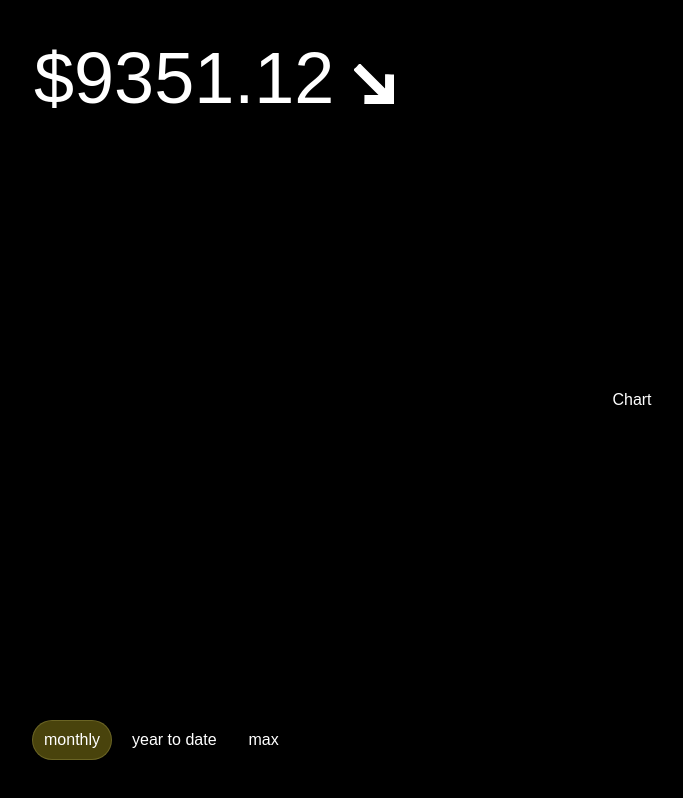
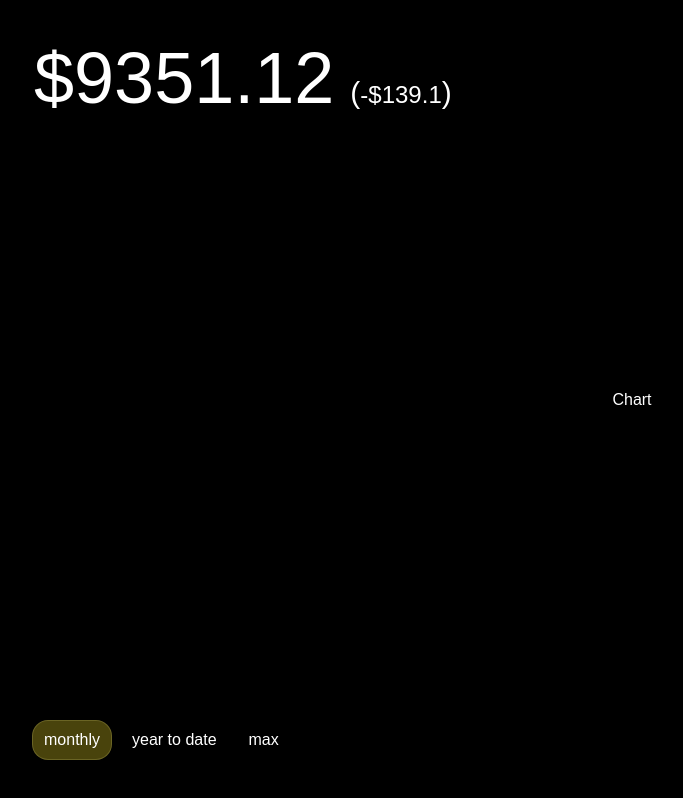
Before and after one commit to NikhilaGurusinghe/slime-mould-stock-dashboard, a Next.js app: page / in a window 1280 px wide. Shown: the whole page, without its empty margins (8-691 px from the left). Built offline with nearby package versions, Linux system fonts and the light colour scheme; a web font is replaced by a local one.

Commit message:
more work on portfolio-explorer.tsx

```diff
--- /dev/null
+++ b/src/app/components/icon/3-bars-icon.tsx
@@ -0,0 +1,25 @@
+import clsx from "clsx";
+
+export default function ThreeBarsIcon(props: {
+  size?: string;
+  className?: string;
+  strokeWidth?: string;
+}) {
+  return (
+    <svg
+      xmlns="http://www.w3.org/2000/svg"
+      fill="none"
+      viewBox="0 0 24 24"
+      strokeWidth={props.strokeWidth}
+      stroke="currentColor"
+      aria-hidden={true}
+      className={clsx(props.size ?? "size-5", props.className)}
+    >
+      <path
+        strokeLinecap="square"
+        strokeLinejoin="round"
+        d="M3.75 6.75h16.5M3.75 12h16.5m-16.5 5.25h16.5"
+      />
+    </svg>
+  );
+}
--- /dev/null
+++ b/src/app/components/icon/ellipses-vertical-icon.tsx
@@ -0,0 +1,25 @@
+import clsx from "clsx";
+
+export default function EllipsesVerticalIcon(props: {
+  size?: string;
+  className?: string;
+  strokeWidth?: string;
+}) {
+  return (
+    <svg
+      xmlns="http://www.w3.org/2000/svg"
+      fill="currentColor"
+      viewBox="0 0 24 24"
+      strokeWidth={props.strokeWidth}
+      stroke="currentColor"
+      aria-hidden={true}
+      className={clsx(props.size ?? "size-5", props.className)}
+    >
+      <path
+        strokeLinecap="round"
+        strokeLinejoin="round"
+        d="M12 6.75a.75.75 0 1 1 0-1.5.75.75 0 0 1 0 1.5ZM12 12.75a.75.75 0 1 1 0-1.5.75.75 0 0 1 0 1.5ZM12 18.75a.75.75 0 1 1 0-1.5.75.75 0 0 1 0 1.5Z"
+      />
+    </svg>
+  );
+}
--- /dev/null
+++ b/src/app/components/icon/up-chevron-icon.tsx
@@ -0,0 +1,25 @@
+import clsx from "clsx";
+
+export default function UpChevronIcon(props: {
+  size?: string;
+  className?: string;
+  strokeWidth?: string;
+}) {
+  return (
+    <svg
+      xmlns="http://www.w3.org/2000/svg"
+      width="145"
+      height="85"
+      viewBox="0 0 145 85"
+      aria-hidden={true}
+      className={clsx(props.size ?? "size-5", props.className)}
+      stroke="currentColor"
+      fill="currentColor"
+      strokeWidth={props.strokeWidth}
+    >
+      <path
+        d="M72.6648 1.06641L143.728 72.542L144.06 72.876L143.747 73.2266C141.275 76.0021 138.499 78.4568 135.957 81.0742C135.141 81.9137 134.259 82.8706 133.219 83.5771L132.876 83.8096L132.584 83.5166L72.4617 23.1221L11.9548 83.6172L11.5984 83.9736L11.2449 83.6133L1.04858 73.2275L0.702881 72.875L1.05054 72.5254L71.9558 1.06641L72.3103 0.709961L72.6648 1.06641Z"
+      />
+    </svg>
+  );
+}
--- a/src/app/components/portfolio-explorer.tsx
+++ b/src/app/components/portfolio-explorer.tsx
@@ -2,32 +2,36 @@
 
 import clsx from "clsx";
 import { useState } from "react";
+import ThreeBarsIcon from "./icon/3-bars-icon";
 import ArrowDownRightIcon from "./icon/arrow-down-right-icon";
+import EllipsesVerticalIcon from "./icon/ellipses-vertical-icon";
 
-export default function PortfolioExplorer(props: { balance: number }) {
+export default function PortfolioExplorer(props: { balance: number, profitAndLoss: number }) {
   const [isOpen, setIsOpen] = useState<boolean>(false);
 
   return (
     <div
       className={clsx(
-        "flex flex-col gap-y-2 transition-all border border-transparent",
-        !isOpen && "hover:px-5 hover:-ml-5 hover:py-3 hover:-mt-3 hover:border-(--color-highlight-border)/20 hover:bg-(--color-highlight)/30 hover:backdrop-blur-md rounded-full",
-        isOpen && "px-5 -ml-5 py-3 -mt-3 border-(--color-highlight-border)/20 bg-(--color-highlight)/30 hover:backdrop-blur-md rounded-4xl"
+        "flex flex-col gap-y-2 transition-all border border-transparent transition-discrete rounded-4xl",
+        !isOpen &&
+          "hover:px-5 hover:-ml-5 hover:py-3 hover:-mt-3 hover:border-(--color-highlight-border)/20 hover:bg-(--color-highlight)/30 hover:backdrop-blur-md",
+        isOpen &&
+          "px-5 -ml-5 py-3 -mt-3 border-(--color-highlight-border)/20 bg-(--color-highlight)/30 border backdrop-blur-md",
       )}
     >
       <button
         type="button"
-        className="flex flex-row text-7xl items-end justify-baseline font-medium cursor-pointer rounded-full border-transparent border"
+        className="flex flex-row pl-5 -ml-5 pt-3 -mt-3 text-7xl items-baseline justify-baseline font-medium cursor-pointer rounded-4xl border-transparent border"
         onClick={() => setIsOpen((prevValue) => !prevValue)}
       >
         <span className="sr-only">view all portfolio assets</span>
         <span className="font-stretch-103%">$</span>
         <span className="font-stretch-110%">{props.balance}</span>
-        <ArrowDownRightIcon
-          className="ml-5 mr-1 mb-2.5"
-          strokeWidth="15"
-          size="size-10"
-        />
+        <span className="text-3xl ml-4 font-normal font-stretch-103%">(</span>
+        <span className="text-2xl font-normal font-stretch-103%">{props.profitAndLoss < 0 ? "-" : "+"}$</span>
+        <span className="text-2xl font-normal font-stretch-110%">{Math.abs(props.profitAndLoss)}</span>
+        <span className="text-3xl font-normal font-stretch-103%">)</span>
+
       </button>
       {isOpen && (
         <div className="flex flex-col items-center justify-center w-full h-70 border border-white">
--- a/src/app/components/tabs.tsx
+++ b/src/app/components/tabs.tsx
@@ -9,9 +9,11 @@ export default function Tabs() {
   const ytdButtonRef = useRef<HTMLButtonElement>(null);
   const maxButtonRef = useRef<HTMLButtonElement>(null);
 
+
+
   return (
     <div className="relative">
-      <div className="top-0 absolute transition-all backdrop-blur-md bg-(--color-highlight)/30 border border-(--color-highlight-border)/20 h-full w-[80px] rounded-full"></div>
+      <div className="top-0 absolute transition-all backdrop-blur-md bg-(--color-highlight)/30 border border-(--color-highlight-border)/20 h-full w-[80px] rounded-2xl"></div>
       <div
         className="flex flex-row relative flex-wrap justify-center items-center"
         style={{ columnGap: FLEX_X_GAP }}
--- a/src/app/page.tsx
+++ b/src/app/page.tsx
@@ -1,4 +1,3 @@
-import ArrowDownRightIcon from "./components/icon/arrow-down-right-icon";
 import PortfolioExplorer from "./components/portfolio-explorer";
 import Tabs from "./components/tabs";
 
@@ -9,7 +8,7 @@ export default function Home() {
       <div className="absolute inset-0 w-full h-full flex flex-col items-start justify-between p-10">
         <div className="flex flex-row gap-x-6 z-100 justify-start text-xl items-center underline-offset-6">
           <h1 className="sr-only">Dashboard</h1>
-          <PortfolioExplorer balance={balance} />
+          <PortfolioExplorer balance={balance} profitAndLoss={-139.1} />
         </div>
 
         <Tabs />
```
